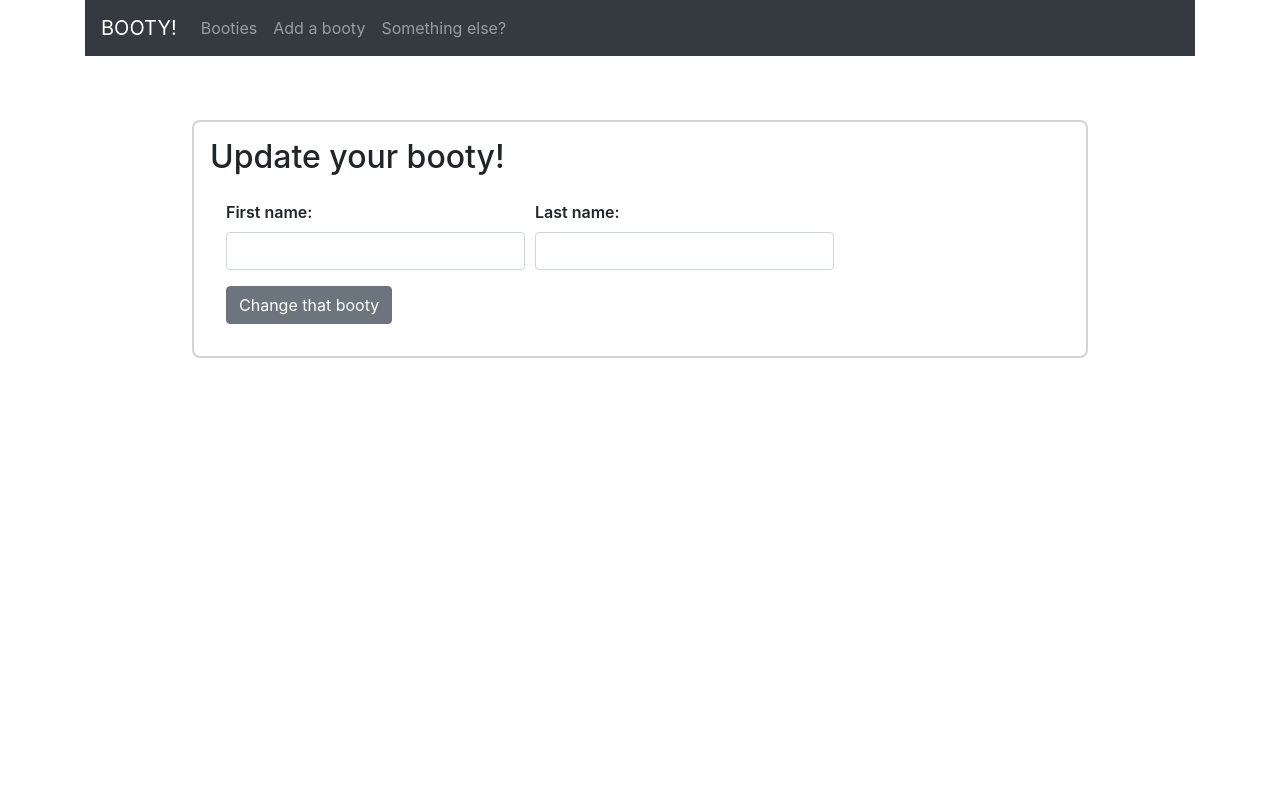
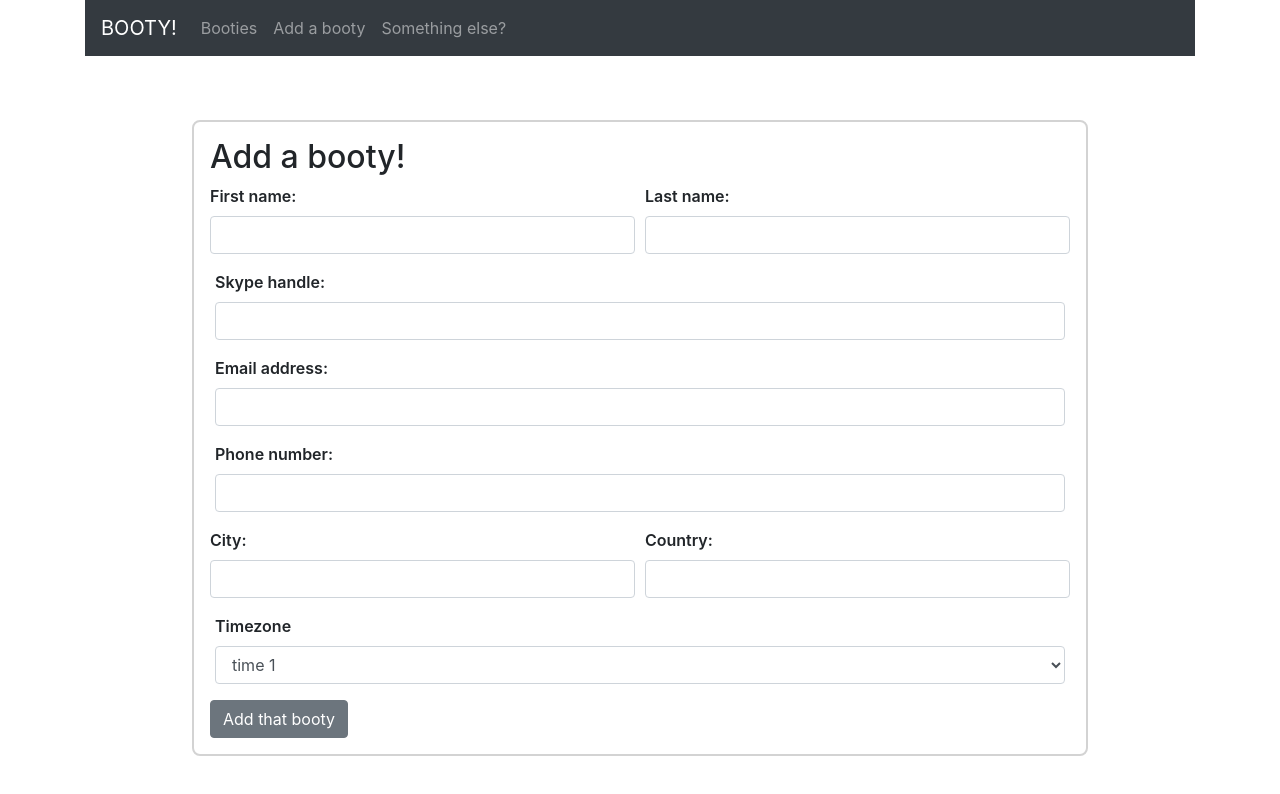
Before and after one commit to Andersclark/UpForBooty, a React (Create React App) app in the folder up-for-booty/: page /edit/1 in a window 1280 px wide. Shown: the top 794 px of the page. Built offline with nearby package versions, Linux system fonts and the light colour scheme; no server answers.

Commit message:
added edit form and cleaned up
need to populate it with old data

```diff
--- a/up-for-booty/src/components/edit-booty-details.js
+++ b/up-for-booty/src/components/edit-booty-details.js
@@ -1,183 +1,30 @@
 import React, { Component } from 'react';
-import { Container, Col, Row, Form, FormGroup, Label, Button, Input } from 'reactstrap';
+import BootyForm from '../BootyForm';
 import axios from 'axios';
 import '../App.css';
 
 export default class EditBootyDetails extends Component {
   constructor(props) {
     super(props);
+    console.log('PROPS in edit',props)
 
     this.state = { booty: [] };
-
-        this.onSubmit = this.onSubmit.bind(this);
   }
 
   componentDidMount() {
     axios.get('http://localhost:5000/booty/view/' + this.props.match.params.id)
       .then(response => {
         this.setState({ booty: response.data })
-                console.log('This state',this.state);
+        console.log('This state', this.state);
       })
       .catch((error) => {
         console.log(error);
       })
   }
 
-
-    onChangeHandler = (event) => {
-        let nam = event.target.name;
-        let val = event.target.value;
-        this.setState({ [nam]: val });
-    }
-
-    validateEmail(e) {
-        const emailRegex = /^(([^<>()[\]\\.,;:\s@"]+(\.[^<>()[\]\\.,;:\s@"]+)*)|(".+"))@((\[[0-9]{1,3}\.[0-9]{1,3}\.[0-9]{1,3}\.[0-9]{1,3}\])|(([a-zA-Z\-0-9]+\.)+[a-zA-Z]{2,}))$/;
-        const { validate } = this.state;
-        if (emailRegex.test(e.target.value)) {
-            validate.emailState = 'has-success'
-        } else {
-            validate.emailState = 'has-fail'
-        }
-        this.setState({ validate })
-    }
-
-    validatePhoneNo(e) {
-        const phoneRegex = /^\+?([0-9]{2})\)?[-. ]?([0-9]{4})[-. ]?([0-9]{4,})$/;
-        const { validate } = this.state;
-        if (phoneRegex.test(e.target.value)) {
-            validate.phoneNoState = 'has-success'
-        }
-        else {
-            validate.phoneNoState = 'has-fail'
-        }
-    }
-
-    onSubmit(e) {
-        e.preventDefault();
-
-        const booty = {
-            firstName: this.state.booty.firstName,
-            lastName: this.state.booty.lastName,
-            //phoneNo: this.state.booty.phoneNo,
-            skypeHandle: this.state.booty.skypeHandle,
-            //email: this.state.booty.email,
-            city: this.state.booty.city,
-            country: this.state.booty.country,
-            timezone: this.state.booty.timezone
-        };
-
-        console.log('updated info ', booty)
-
-        window.location = '/';
-    }
-
   render() {
     return (
-            <Container className="App">
-                <h2>Update your booty!</h2>
-                <Form className="form" onSubmit={(e) => this.onSubmit(e)}>
-                    <Row form>
-                        <Col className="colStyle">
-                            <FormGroup>
-                                <Label>First name: </Label>
-                                <Input type="text" required name='firstName' className="form-control"
-                                    value={this.state.booty.firstName}
-                                    onChange={this.onChangeHandler}
-                                />
-                            </FormGroup>
-                        </Col>
-
-                        <Col className="colStyle">
-                            <FormGroup>
-                                <Label>Last name: </Label>
-                                <Input type="text" required name="lastName" className="form-control"
-                                    value={this.state.booty.lastName}
-                                    onChange={this.onChangeHandler}
-                                />
-                            </FormGroup>
-                        </Col>
-                    </Row>
-
-                    {/*  <Col className="colStyle">
-            <FormGroup>
-              <Label>Skype handle: </Label>
-              <Input type="text" required name="skypeHandle" className="form-control"
-                value={this.state.booty.skypeHandle}
-                onChange={this.onChangeHandler}
-              />
-            </FormGroup>
-          </Col>
-
-          <Col className="colStyle">
-            <FormGroup>
-              <Label>Email address: </Label>
-              <Input type="text" required name="email" className="form-control"
-                value={this.state.email}
-                valid={this.state.validate.emailState === 'has-success'}
-                invalid={this.state.validate.emailState === 'has-fail'}
-                onChange={(e) => {
-                  this.validateEmail(e)
-                  this.onChangeHandler(e)
-                }}
-              />
-            </FormGroup>
-          </Col>
-
-          <Col className="colStyle">
-            <FormGroup>
-              <Label>Phone number: </Label>
-              <Input type="text" required name="phoneNo" className="form-control"
-                value={this.state.phoneNo}
-                valid={this.state.validate.phoneNoState === 'has-success'}
-                invalid={this.state.validate.phoneNoState === 'has-fail'}
-                onChange={(e) => {
-                  this.validatePhoneNo(e)
-                  this.onChangeHandler(e)
-                }}
-              />
-            </FormGroup>
-          </Col>
-
-          <Row form>
-            <Col md={6}>
-              <FormGroup>
-                <Label>City: </Label>
-                <Input type="text" required name="city" className="form-control"
-                  value={this.state.booty.city}
-                  onChange={this.onChangeHandler}
-                />
-              </FormGroup>
-            </Col>
-
-            <Col>
-              <FormGroup>
-                <Label>Country: </Label>
-                <Input type="text" required name="country" className="form-control"
-                  value={this.state.booty.country}
-                  onChange={this.onChangeHandler}
-                />
-              </FormGroup>
-            </Col>
-          </Row>
-
-          <Col className="colStyle">
-            <FormGroup>
-              <Label>Timezone</Label>
-              <Input type="select" required name="timezone" className="form-control"
-                value={this.state.booty.timezone}
-                onChange={this.onChangeHandler}>
-                <option>time 1</option>
-                <option>time 2</option>
-                <option>time 3</option>
-                <option>time 4</option>
-                <option>time 5</option>
-              </Input>
-            </FormGroup>
-          </Col> */}
-
-                    <Button>Change that booty</Button>
-                </Form>
-            </Container>
+      <BootyForm />
     );
   }
 }
```
Also changed, not shown: up-for-booty/src/components/add-booty.js (+0 -68 lines). Lines whose indentation alone changed are shown as unchanged.
